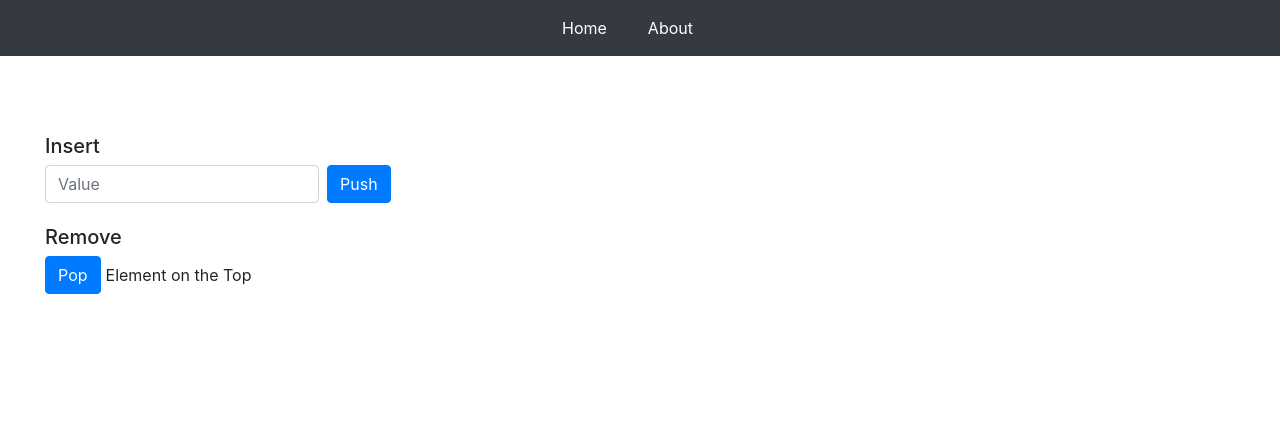
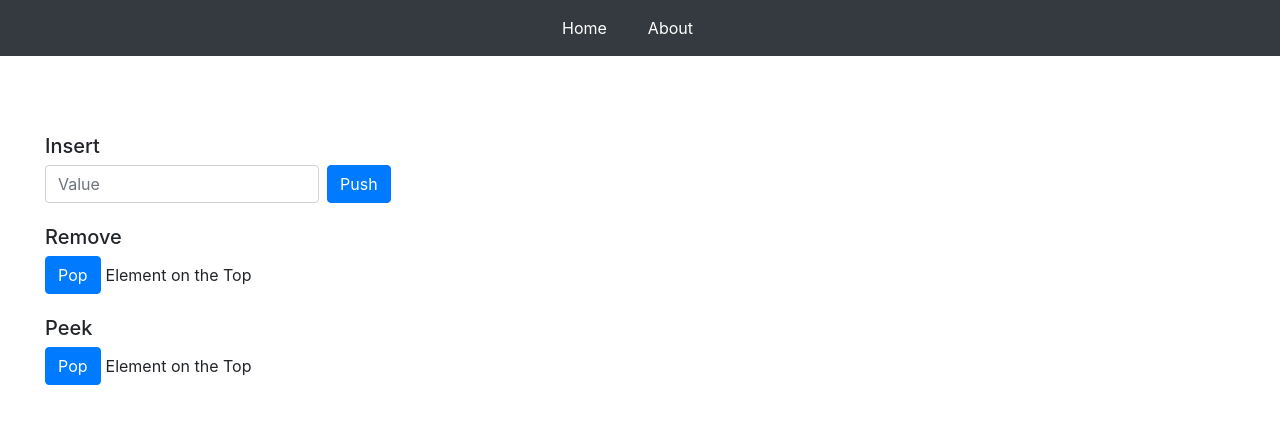
Before and after one commit to IUS-CS/project-dsavy, a React app in the folder src/: page /stack in a window 1280 px wide. Shown: the top 424 px of the page. Built offline with nearby package versions, Linux system fonts and the light colour scheme.

Commit message:
add stack form

```diff
--- a/src/components/Stack-Form.js
+++ b/src/components/Stack-Form.js
@@ -7,7 +7,7 @@ const ListForm = ({list, onListChange}) => {
     }
 
     const onInsert = e => {
-
+        // Insert
     }
 
     const onRemove = e => {
@@ -51,6 +51,17 @@ const ListForm = ({list, onListChange}) => {
                     </Form.Label>
                 </Form>
             </Row>
+            <Row style={{justifyContent:'left', fontSize:20, fontWeight:500, paddingTop:15}}>
+                Peek
+            </Row>
+            <Row style={{justifyContent:'left'}}>
+                <Form inline onSubmit={onRemove}>
+                    <Button type="submit" className="my-1" style={{marginRight: 5}}>Pop</Button>
+                    <Form.Label className="my-1 mr-2" htmlFor="inlineFormCustomSelectPref">
+                        Element on the Top
+                    </Form.Label>
+                </Form>
+            </Row>
         </Container>
     )
 }
```
